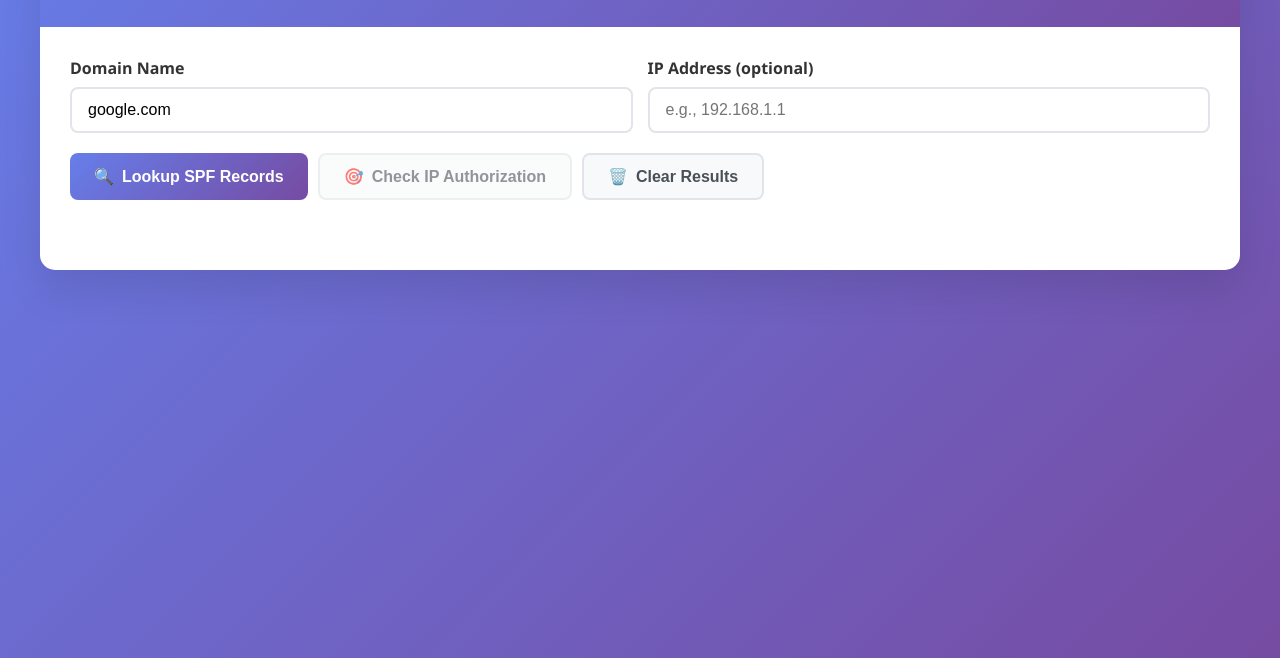
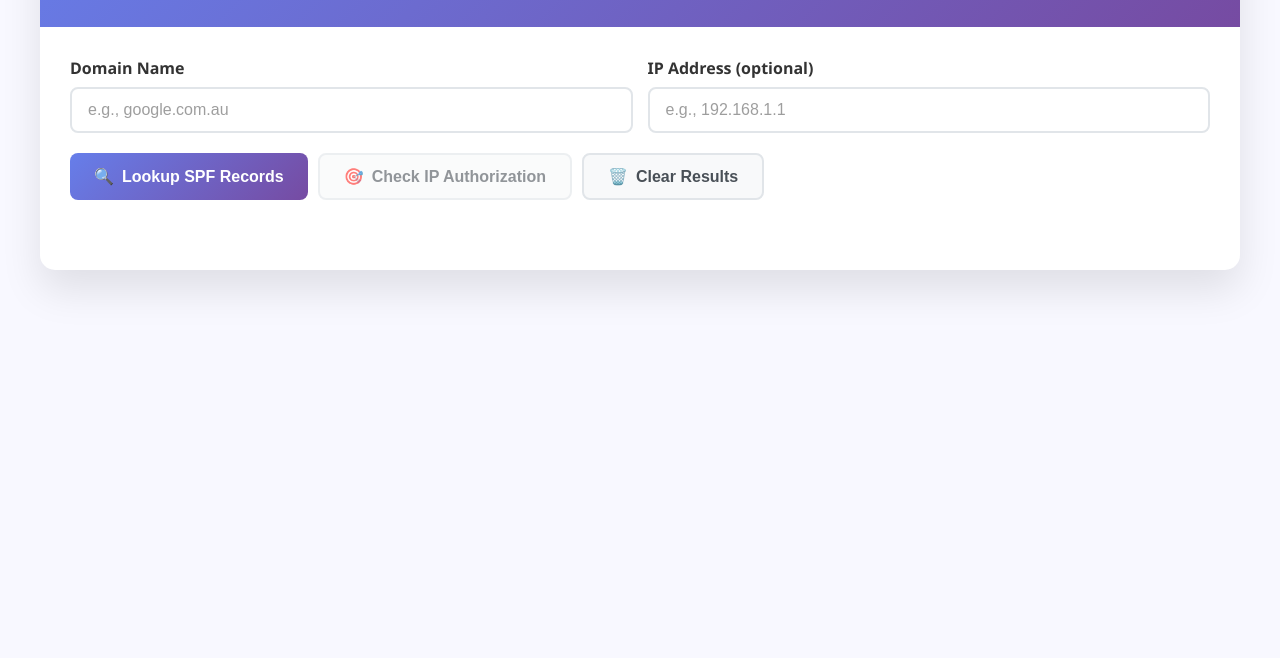
Before and after one commit to awhiskin/dns-spf-lookup-tool, a website: page public/index.html in a window 1280 px wide. Shown: the part 142-800 px from the top of the page. Drawn offline with Linux system fonts and the light colour scheme.

Commit message:
Removed gaudy purple background from public/index.html
Updated background color and placeholder text in input fields.

```diff
--- a/public/index.html
+++ b/public/index.html
@@ -13,7 +13,8 @@
 
         body {
             font-family: 'Segoe UI', Tahoma, Geneva, Verdana, sans-serif;
-            background: linear-gradient(135deg, #667eea 0%, #764ba2 100%);
+            /* background: linear-gradient(135deg, #667eea 0%, #764ba2 100%); */
+            background: #F8F8FF;
             min-height: 100vh;
             padding: 20px;
         }
@@ -84,6 +85,11 @@
             outline: none;
             border-color: #667eea;
             box-shadow: 0 0 0 3px rgba(102, 126, 234, 0.1);
+        }
+
+        .input-field input::placeholder {
+            /* font-style: italic; */
+            opacity: 0.7;
         }
 
         .button-group {
@@ -447,7 +453,7 @@
                 <div class="input-group">
                     <div class="input-field">
                         <label for="domain">Domain Name</label>
-                        <input type="text" id="domain" placeholder="e.g., example.com" value="google.com">
+                        <input type="text" id="domain" placeholder="e.g., google.com.au">
                     </div>
                     <div class="input-field">
                         <label for="ip">IP Address (optional)</label>
```
